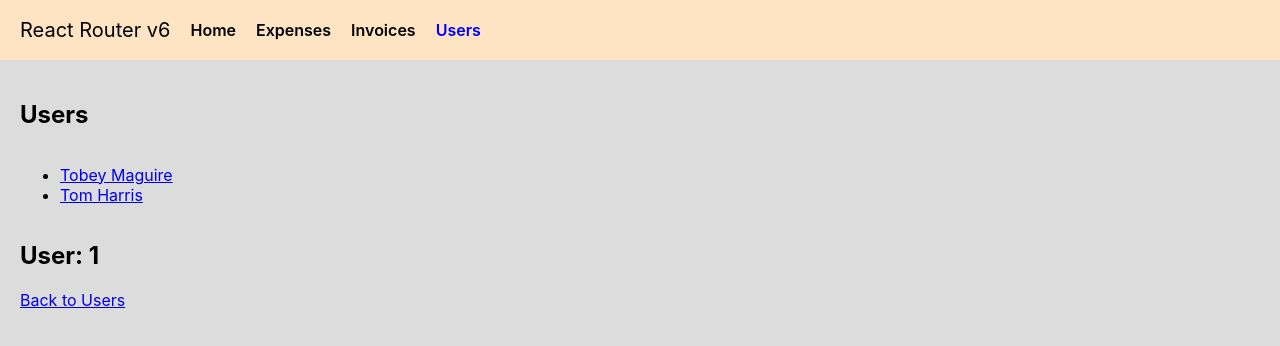
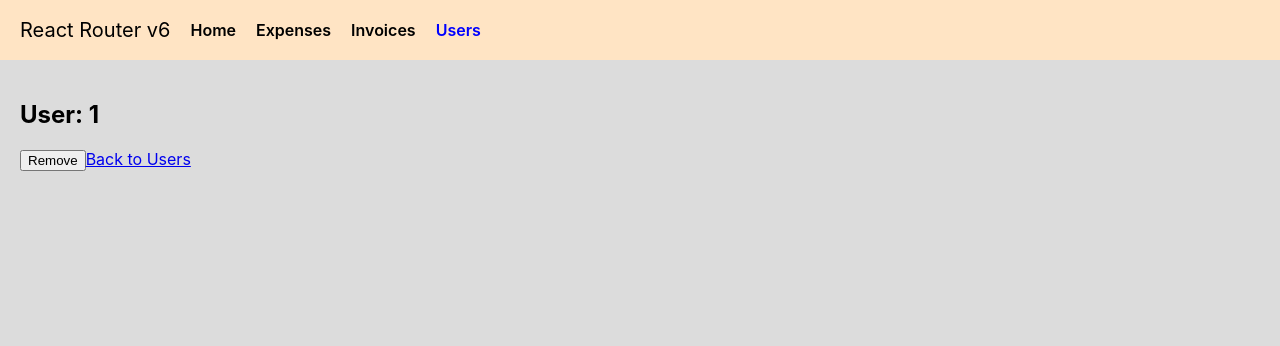
Before and after one commit to Ranjith10/react-router-v6, a React (Create React App) app: page /users/1 in a window 1280 px wide. Shown: the top 346 px of the page. Built offline with nearby package versions, Linux system fonts and the light colour scheme.

Commit message:
Added programmatic navigation

```diff
--- a/src/App.js
+++ b/src/App.js
@@ -1,4 +1,5 @@
-import { Route, Routes } from 'react-router-dom';
+import { useState } from 'react';
+import { Route, Routes, useNavigate } from 'react-router-dom';
 
 import LandingPage from './Components/LandingPage';
 import Expenses from './Components/Expenses';
@@ -22,10 +23,18 @@
 
 function App() {
 
-    let users = [
+    let usersList = [
         { id: '1', fullName: 'Tobey Maguire' },
         { id: '2', fullName: 'Tom Harris' },
     ]
+
+    const [users, setUsers] = useState(usersList)
+    const navigate = useNavigate()
+
+    let handleRemoveUser = (userId) => {
+        setUsers((state) => state.filter((user) => user.id !== userId))
+        navigate('/users')
+    }
 
     return (
         <div className="App">
@@ -35,8 +44,9 @@
                     <Route path = 'home' element = {<LandingPage />} />
                     <Route path = 'expenses' element = {<Expenses />} />
                     <Route path = 'invoices' element = {<Invoices />} />
-                    <Route path = 'users' element = {<Users users = {users}  />}>
-                        <Route path = ':userId' element = {<User />} />
+                    <Route path = 'users'>
+                        <Route index element = {<Users users = {users}  />} />
+                        <Route path = ':userId' element = {<User onRemoveUser = {handleRemoveUser} />} />
                     </Route>
                 </Route>
                 <Route path = '*' element = {<NoMatch />} />
--- a/src/Components/User.js
+++ b/src/Components/User.js
@@ -1,13 +1,18 @@
 import React from 'react'
 import { Link, useParams } from 'react-router-dom'
 
-const User = () => {
+const User = ({ onRemoveUser }) => {
 
     let {userId} = useParams()
 
     return (
         <div>
             <h2>User: {userId}</h2>
+
+            <button type="button" onClick={() => onRemoveUser(userId)}>
+                Remove
+            </button>
+
             <Link to = '/users'>Back to Users</Link>
         </div>
     )
```
